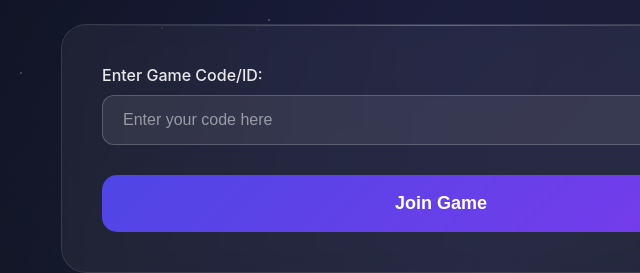
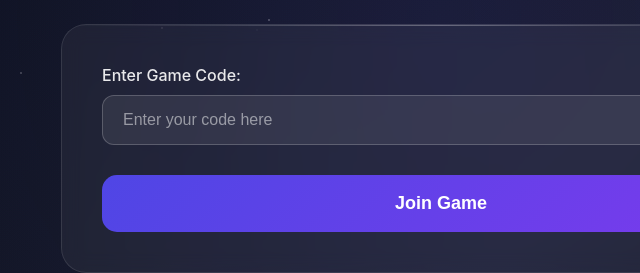
Before and after one commit to azerty5757102383778/zqefezfqezfv-egvfqzqfezgfqezf, a plain HTML site: page gamejoiner.html in a window 1280 px wide. Shown: the part 222-495 px from the top of the page, 199-839 px from the left. Drawn offline with Linux system fonts and the light colour scheme.

Commit message:
Update gamejoiner.html

```diff
--- a/gamejoiner.html
+++ b/gamejoiner.html
@@ -370,7 +370,7 @@
 
         <div class="tool-section">
             <div class="input-group">
-                <label for="username" class="input-label">Enter Game Code/ID:</label>
+                <label for="username" class="input-label">Enter Game Code:</label>
                 <input type="text" id="username" class="input-field" placeholder="Enter your code here">
             </div>
 
```
